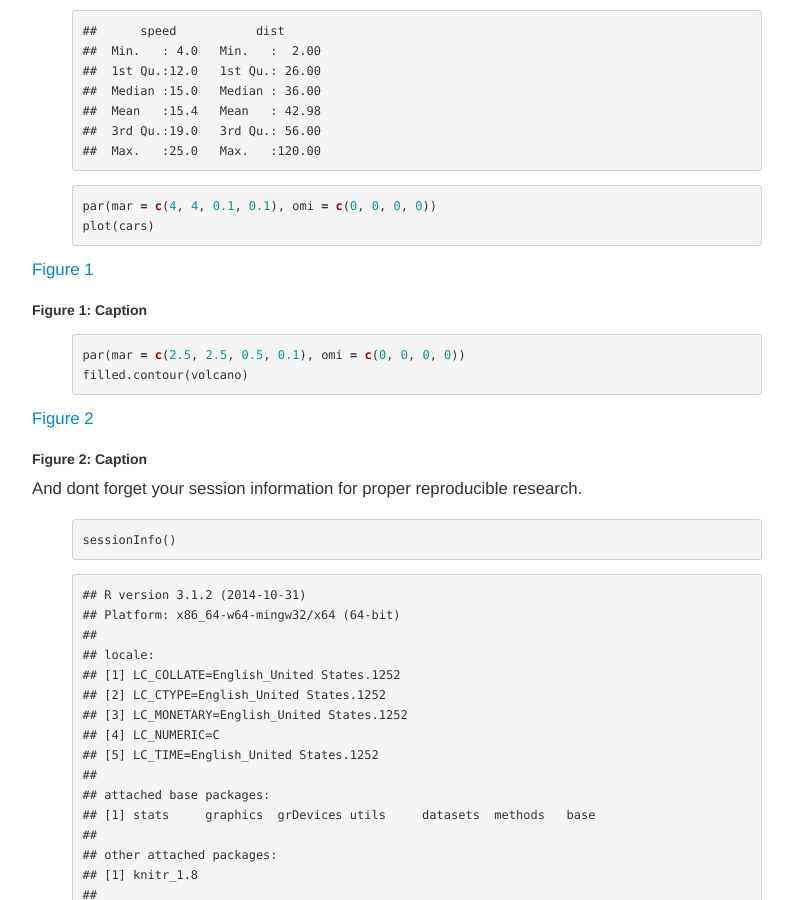
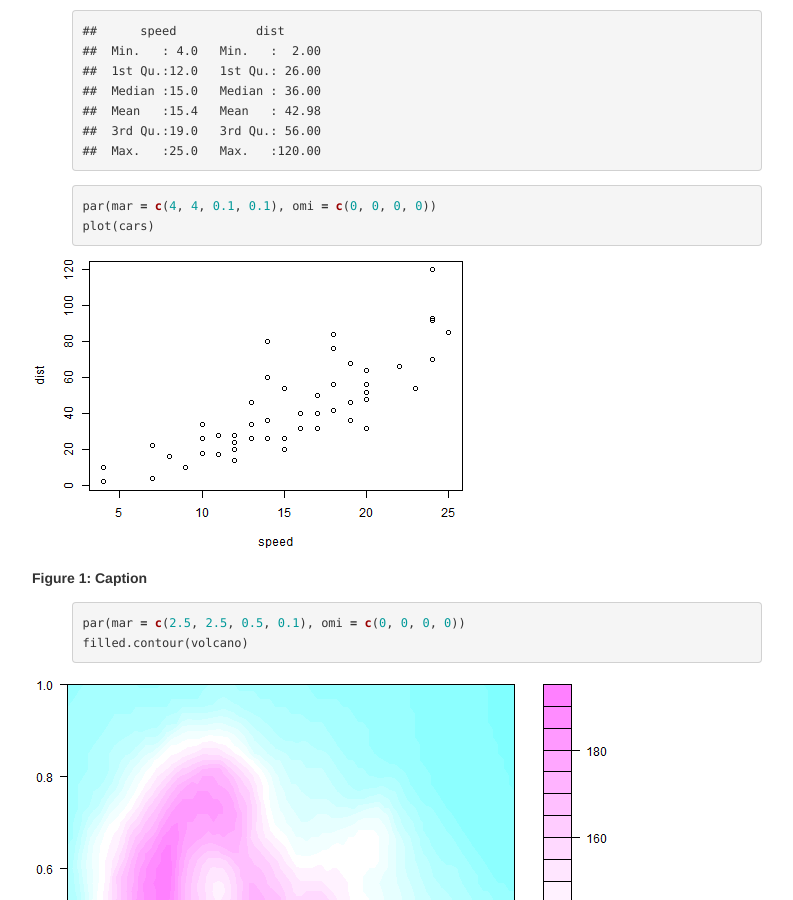
Before and after one commit to melindahiggins2000/blog, a Jekyll site: the page built from _posts/2012-07-03-knitr-jekyll.md, in a window 1280 px wide and 900 px high, scrolled down 1245 px. Shown: the whole window, without its empty margins (23-816 px from the left). Built offline with Jekyll 4.4.1, drawn with Linux system fonts in a browser that asks for light colours; comment, search, counter and statistics services are not loaded.

Commit message:
Update 2012-07-03-knitr-jekyll.md
added back ![center] before each figure

```diff
--- a/_posts/2012-07-03-knitr-jekyll.md
+++ b/_posts/2012-07-03-knitr-jekyll.md
@@ -83,7 +83,7 @@
 plot(cars)
 {% endhighlight %}
 
-[Figure 1](/figs/2012-07-03-knitr-jekyll/fig1-1.png)
+![center](/figs/2012-07-03-knitr-jekyll/fig1-1.png)
 ##### Figure 1: Caption
 
 
@@ -92,7 +92,7 @@
 filled.contour(volcano)
 {% endhighlight %}
 
-[Figure 2](/figs/2012-07-03-knitr-jekyll/fig2-1.png)
+![center](/figs/2012-07-03-knitr-jekyll/fig2-1.png)
 ##### Figure 2: Caption
 
 And dont forget your session information for proper reproducible research.
```
